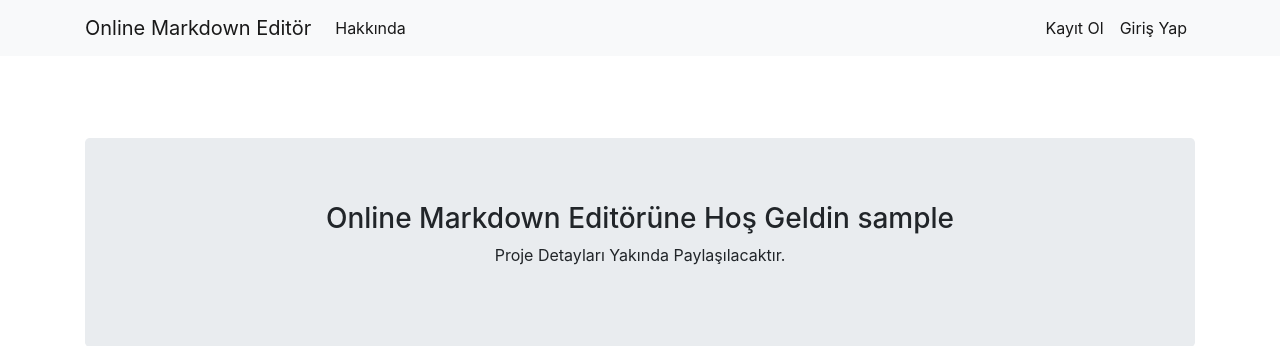
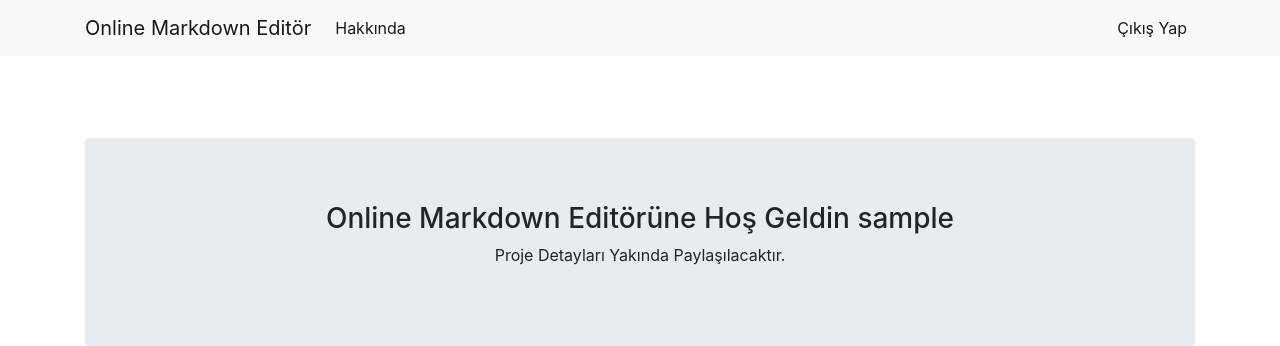
Before and after one commit to ilteriskeskin/online-markdown-editor, a Django app: page / in a window 1280 px wide. Shown: the top 346 px of the page. Run offline with Django 3.2, Linux system fonts and the light colour scheme; the visitor is signed in with stand-in values (Sample User, id 1); some libraries are stand-ins or nearby versions.

Commit message:
navbar edited

```diff
--- a/OnlineMarkdownEditor/templates/includes/navbar.html
+++ b/OnlineMarkdownEditor/templates/includes/navbar.html
@@ -12,12 +12,24 @@
           </ul>
 
           <ul class="navbar-nav ml-auto">
+            {% if request.user.is_authenticated %}
+
+
             <li class="nav-item active">
-              <a class="nav-link" href="/user/register">Kayıt Ol</a>
-            </li>
+                <a class="nav-link" href="{% url 'user:logout' %}">Çıkış Yap</span></a></li>
+
+
+            {% else %}
             <li class="nav-item active">
-              <a class="nav-link" href="/user/login">Giriş Yap</a>
-            </li>
+                <a class="nav-link" href="{% url 'user:login' %}">Giriş Yap</span></a></li>
+            <li class="nav-item active">
+                  <a class="nav-link" href="{% url 'user:register' %}">Kayıt Ol</span></a></li>
+
+
+            {% endif %}
+
+
+
           </ul>
         </div>
       </div>
```
